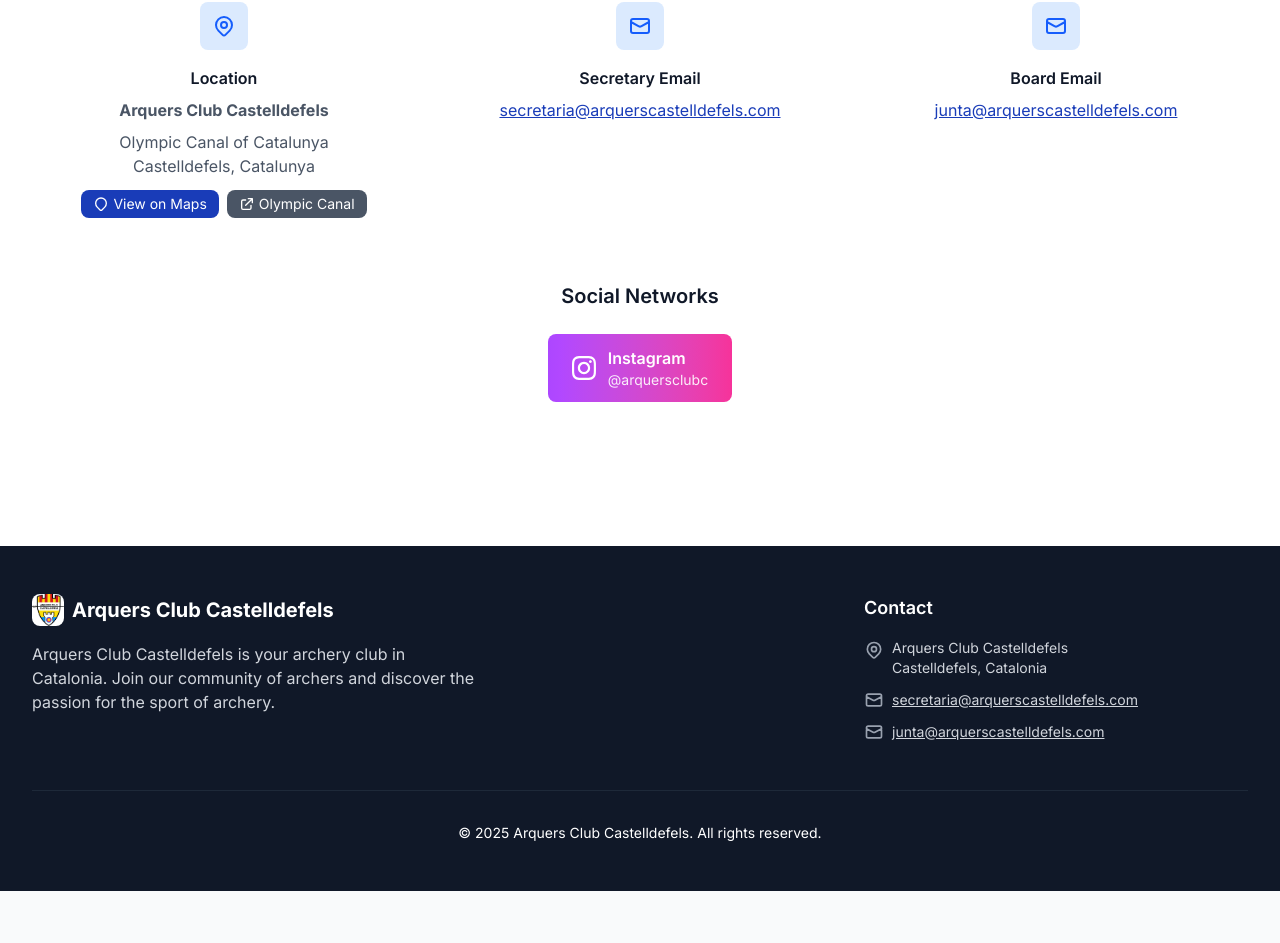
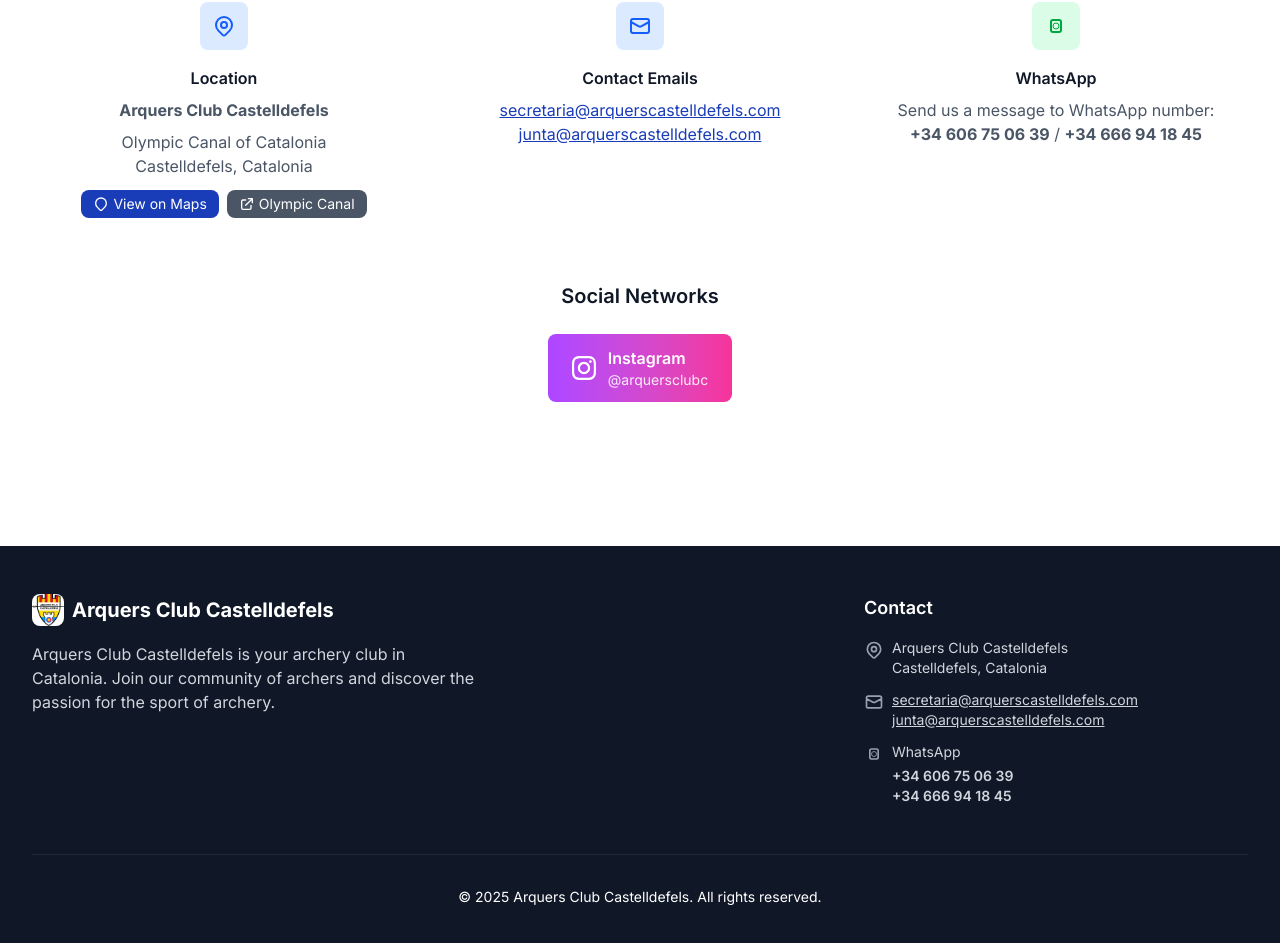
Before and after one commit to edfrias/acc, a Vue app: page / in a window 1280 px wide. Shown: the part 3115-4058 px from the top of the page. Before the commit the page ends 4006 px from the top, so only its background shows below. Built offline with nearby package versions, Linux system fonts and the light colour scheme.

Commit message:
FEAT Update contact information and localization for improved clarity and accessibility

```diff
--- a/src/components/ContactSection.vue
+++ b/src/components/ContactSection.vue
@@ -56,6 +56,7 @@
                 </svg>
               </div>
               <h2 class="font-semibold text-gray-900 mb-2">{{ $t('contact.info.email') }}</h2>
+              <div class="text-gray-600">
                 <a
                   :href="'mailto:' + getRawTranslation('club.emails.secretaria')"
                   class="text-blue-800 hover:text-blue-900 break-words underline transition-colors"
@@ -63,22 +64,29 @@
                 >
                   {{ getRawTranslation('club.emails.secretaria') }}
                 </a>
+                <br />
+                <a
+                  :href="'mailto:' + getRawTranslation('club.emails.junta')"
+                  class="text-blue-800 hover:text-blue-900 break-words underline transition-colors"
+                  :aria-label="$t('contact.info.email') + ': ' + getRawTranslation('club.emails.junta')"
+                >
+                  {{ getRawTranslation('club.emails.junta') }}
+                </a>
+              </div>
             </div>
 
             <div class="flex flex-col items-center text-center">
-              <div class="w-12 h-12 bg-blue-100 rounded-lg flex items-center justify-center mb-4">
-                <svg class="w-6 h-6 text-blue-600" fill="none" stroke="currentColor" viewBox="0 0 24 24">
-                  <path stroke-linecap="round" stroke-linejoin="round" stroke-width="2" d="M3 8l7.89 4.26a2 2 0 002.22 0L21 8M5 19h14a2 2 0 002-2V7a2 2 0 00-2-2H5a2 2 0 00-2 2v10a2 2 0 002 2z"/>
+              <div class="w-12 h-12 bg-green-100 rounded-lg flex items-center justify-center mb-4">
+                <svg class="w-6 h-6 text-green-600" fill="none" stroke="currentColor" viewBox="0 0 24 24">
+                  <path stroke-linecap="round" stroke-linejoin="round" stroke-width="2" d="M17 8c0-1.104-.896-2-2-2H9C7.896 6 7 6.896 7 8v8c0 1.104.896 2 2 2h6c1.104 0 2-.896 2-2V8z"/>
+                  <circle cx="12" cy="12" r="3"/>
                 </svg>
               </div>
-              <h2 class="font-semibold text-gray-900 mb-2">{{ $t('contact.info.emailJunta') }}</h2>
-              <a
-                :href="'mailto:' + getRawTranslation('club.emails.junta')"
-                class="text-blue-800 hover:text-blue-900 break-words underline transition-colors"
-                :aria-label="$t('contact.info.emailJunta') + ': ' + getRawTranslation('club.emails.junta')"
-              >
-                {{ getRawTranslation('club.emails.junta') }}
-              </a>
+              <h2 class="font-semibold text-gray-900 mb-2">{{ $t('contact.info.whatsapp') }}</h2>
+              <div class="text-gray-600">
+                {{ $t('contact.info.whatsappMessage') }}<br />
+                <strong>+34 606 75 06 39</strong> / <strong>+34 666 94 18 45</strong>
+              </div>
             </div>
           </div>
 
--- a/src/components/FooterSection.vue
+++ b/src/components/FooterSection.vue
@@ -29,29 +29,37 @@
                 {{ $t('club.location') }}
               </span>
             </li>
-            <li class="flex items-center">
-              <svg class="w-5 h-5 text-gray-400 mr-2 flex-shrink-0" fill="none" stroke="currentColor" viewBox="0 0 24 24">
+            <li class="flex items-start">
+              <svg class="w-5 h-5 text-gray-400 mt-0.5 mr-2 flex-shrink-0" fill="none" stroke="currentColor" viewBox="0 0 24 24">
                 <path stroke-linecap="round" stroke-linejoin="round" stroke-width="2" d="M3 8l7.89 4.26a2 2 0 002.22 0L21 8M5 19h14a2 2 0 002-2V7a2 2 0 00-2-2H5a2 2 0 00-2 2v10a2 2 0 002 2z"/>
               </svg>
+              <div class="text-gray-300 text-sm">
                 <a
                   :href="'mailto:' + getRawTranslation('club.emails.secretaria')"
-                class="text-gray-300 hover:text-white text-sm underline transition-colors"
+                  class="text-gray-300 hover:text-white underline transition-colors block"
                   :aria-label="$t('contact.info.email') + ': ' + getRawTranslation('club.emails.secretaria')"
                 >
                   {{ getRawTranslation('club.emails.secretaria') }}
                 </a>
-            </li>
-            <li class="flex items-center">
-              <svg class="w-5 h-5 text-gray-400 mr-2 flex-shrink-0" fill="none" stroke="currentColor" viewBox="0 0 24 24">
-                <path stroke-linecap="round" stroke-linejoin="round" stroke-width="2" d="M3 8l7.89 4.26a2 2 0 002.22 0L21 8M5 19h14a2 2 0 002-2V7a2 2 0 00-2-2H5a2 2 0 00-2 2v10a2 2 0 002 2z"/>
-              </svg>
                 <a
                   :href="'mailto:' + getRawTranslation('club.emails.junta')"
-                class="text-gray-300 hover:text-white text-sm underline transition-colors"
-                :aria-label="$t('contact.info.emailJunta') + ': ' + getRawTranslation('club.emails.junta')"
+                  class="text-gray-300 hover:text-white underline transition-colors block"
+                  :aria-label="$t('contact.info.email') + ': ' + getRawTranslation('club.emails.junta')"
                 >
                   {{ getRawTranslation('club.emails.junta') }}
                 </a>
+              </div>
+            </li>
+            <li class="flex items-start">
+              <svg class="w-5 h-5 text-gray-400 mt-0.5 mr-2 flex-shrink-0" fill="none" stroke="currentColor" viewBox="0 0 24 24">
+                <path stroke-linecap="round" stroke-linejoin="round" stroke-width="2" d="M17 8c0-1.104-.896-2-2-2H9C7.896 6 7 6.896 7 8v8c0 1.104.896 2 2 2h6c1.104 0 2-.896 2-2V8z"/>
+                <circle cx="12" cy="12" r="3"/>
+              </svg>
+              <div class="text-gray-300 text-sm">
+                <div class="mb-1">{{ $t('contact.info.whatsapp') }}</div>
+                <div class="font-semibold">+34 606 75 06 39</div>
+                <div class="font-semibold">+34 666 94 18 45</div>
+              </div>
             </li>
           </ul>
         </div>
--- a/src/locales/ca.json
+++ b/src/locales/ca.json
@@ -122,8 +122,9 @@
       "address": "Canal Olímpic de Catalunya{br}Castelldefels, Catalunya",
       "viewMaps": "Veure a Maps",
       "olympicCanal": "Canal Olímpic",
-      "email": "Email Secretaria",
-      "emailJunta": "Email Junta",
+      "email": "Emails de Contacte",
+      "whatsapp": "WhatsApp",
+      "whatsappMessage": "Escriu-nos un missatge al número de WhatsApp:",
       "schedule": "Horaris d'Entrenament"
     },
     "social": {
--- a/src/locales/en.json
+++ b/src/locales/en.json
@@ -3,6 +3,16 @@
     "name": "Arquers Club Castelldefels",
     "fullName": "Arquers Club Castelldefels",
     "location": "Castelldefels, Catalonia",
+    "info": {
+      "location": "Location",
+      "address": "Olympic Canal of Catalonia{br}Castelldefels, Catalonia",
+      "viewMaps": "View on Maps",
+      "olympicCanal": "Olympic Canal",
+      "email": "Contact Emails",
+      "whatsapp": "WhatsApp",
+      "whatsappMessage": "Send us a message to WhatsApp number:",
+      "schedule": "Training Schedule"
+    },
     "emails": {
       "secretaria": "secretaria@arquerscastelldefels.com",
       "junta": "junta@arquerscastelldefels.com"
@@ -119,11 +129,12 @@
     },
     "info": {
       "location": "Location",
-      "address": "Olympic Canal of Catalunya{br}Castelldefels, Catalunya",
+      "address": "Olympic Canal of Catalonia{br}Castelldefels, Catalonia",
       "viewMaps": "View on Maps",
       "olympicCanal": "Olympic Canal",
-      "email": "Secretary Email",
-      "emailJunta": "Board Email",
+      "email": "Contact Emails",
+      "whatsapp": "WhatsApp",
+      "whatsappMessage": "Send us a message to WhatsApp number:",
       "schedule": "Training Schedule"
     },
     "social": {
--- a/src/locales/es.json
+++ b/src/locales/es.json
@@ -122,8 +122,9 @@
       "address": "Canal Olímpico de Catalunya{br}Castelldefels, Catalunya",
       "viewMaps": "Ver en Maps",
       "olympicCanal": "Canal Olímpico",
-      "email": "Email Secretaría",
-      "emailJunta": "Email Junta",
+      "email": "Emails de Contacto",
+      "whatsapp": "WhatsApp",
+      "whatsappMessage": "Escríbenos un mensaje al número de WhatsApp:",
       "schedule": "Horarios de Entrenamiento"
     },
     "social": {
```
Lines whose indentation alone changed are shown as unchanged.
